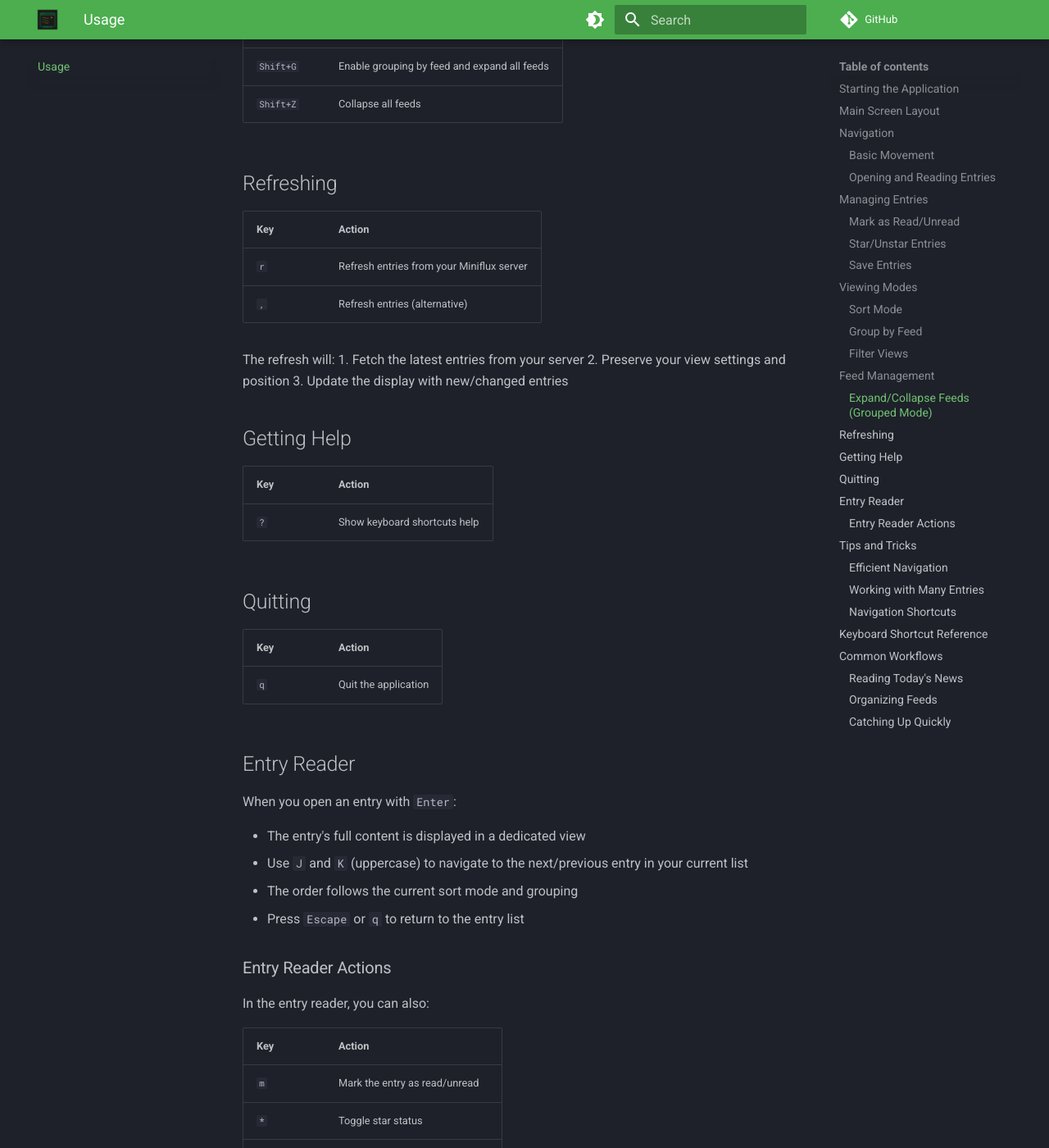
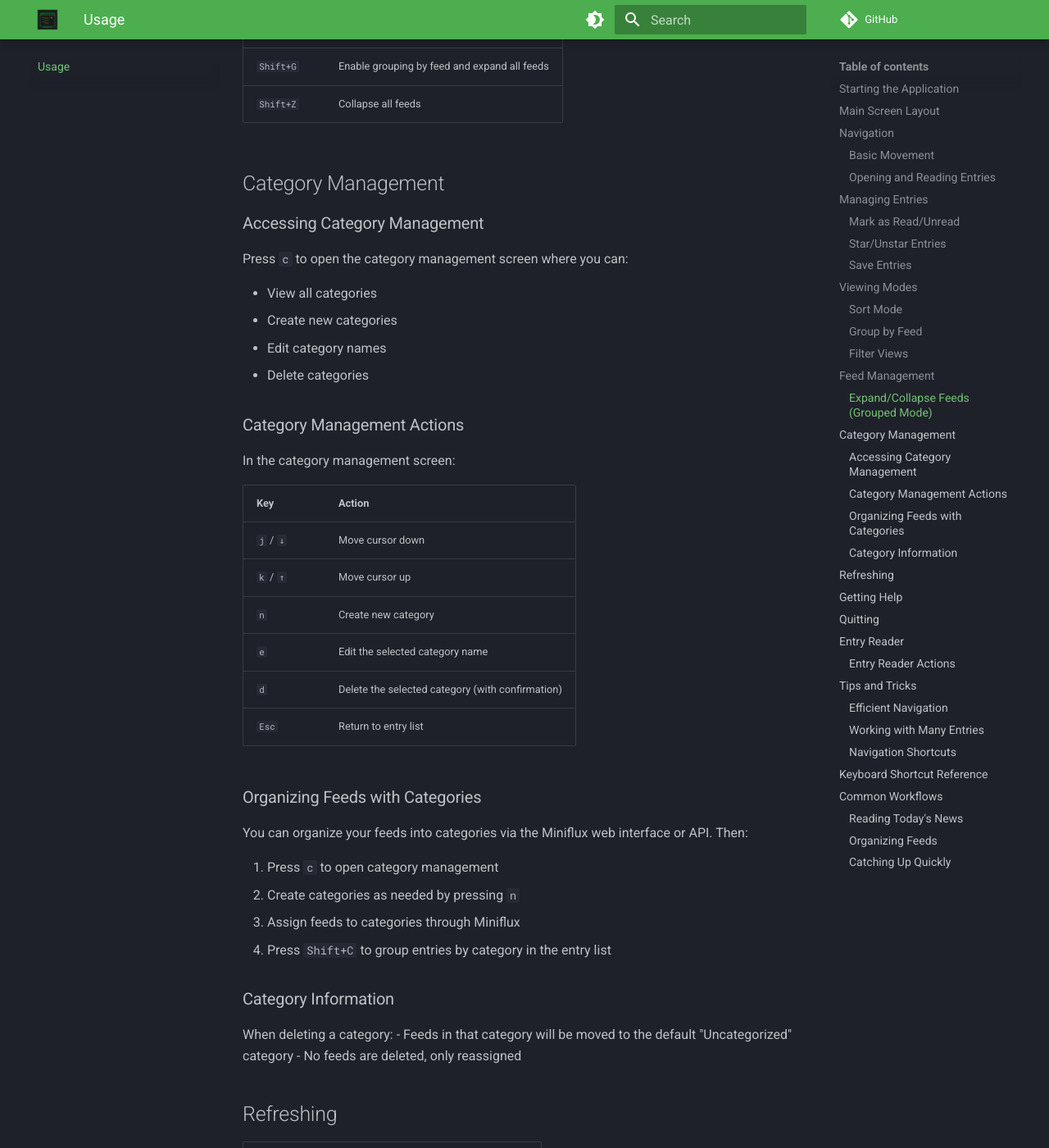
Before and after one commit to reuteras/miniflux-tui-py, an MkDocs documentation site: the page built from docs/usage.md, in a window 1280 px wide and 1400 px high, scrolled down 3286 px. Shown: the whole window at 82% size. Built offline with MkDocs 1.6.1 and Material for MkDocs 9.7.7, drawn with Linux system fonts in a browser that asks for light colours; comment, search, counter and statistics services are not loaded.

Commit message:
docs: Add comprehensive Category Management documentation and keyboard shortcuts
## Changes

### Keyboard Shortcuts
- Added 'c' key binding to access category management screen from entry list
- Implemented `action_manage_categories()` in EntryListScreen to open category management

### Documentation Updates
- **help.py**: Added Category Management View section with all keyboard shortcuts (n, e, d, Esc)
- **docs/usage.md**: Added comprehensive Category Management section with:
  - How to access category management (press 'c')
  - Category management keyboard shortcuts
  - Workflow for organizing feeds with categories
  - Category deletion behavior (feeds moved to Uncategorized)
- **docs/api/screens.md**: Added CategoryManagementScreen API documentation with:
  - Feature overview (listing, create, edit, delete)
  - Action method table with keyboard bindings
  - Category operations description
  - Updated Navigation Flow diagram to include CategoryManagementScreen
  - Added CategoryListItem to Widget Classes section

### Bug Fixes
- Fixed `sanitize_error_message()` function calls in category_management.py:
  - Changed from `sanitize_error_message(str(e))` to `sanitize_error_message(e, "operation")`
  - Ensures proper exception handling and user-friendly error messages
- Added PLR0915 noqa comment to help.py compose() method for legitimate complexity

## Testing
- ✅ All 723 tests passing
- ✅ Ruff formatting and linting passing
- ✅ Pyright type checking passing (0 errors)
- ✅ Pre-commit hooks passing

## Related Issues
- Addresses Phase 2 pre-release review recommendations for keyboard shortcuts and documentation

🤖 Generated with [Claude Code](https://claude.com/claude-code)

Co-Authored-By: Claude <noreply@anthropic.com>

```diff
--- a/docs/api/screens.md
+++ b/docs/api/screens.md
@@ -67,6 +67,43 @@ Shows keyboard shortcuts and help information.
     options:
       docstring_style: google
 
+## CategoryManagementScreen
+
+Screen for managing categories (create, edit, delete, view).
+
+::: miniflux_tui.ui.screens.category_management.CategoryManagementScreen
+    options:
+      docstring_style: google
+
+### Features
+
+- **Category listing**: Shows all available categories
+- **Create categories**: Add new categories with custom names
+- **Edit categories**: Modify existing category names
+- **Delete categories**: Remove categories (feeds are reassigned to Uncategorized)
+- **Navigation**: Vim-style cursor movement (j/k)
+
+### Actions
+
+| Method | Binding | Description |
+|--------|---------|-------------|
+| `action_cursor_down` | `j` | Move cursor down |
+| `action_cursor_up` | `k` | Move cursor up |
+| `action_create_category` | `n` | Create new category |
+| `action_edit_category` | `e` | Edit selected category |
+| `action_delete_category` | `d` | Delete selected category |
+| `action_back` | `Esc` | Return to entry list |
+
+### Category Operations
+
+All category operations use the Miniflux API:
+
+- **Creating**: Adds a new category with validation (names cannot be empty)
+- **Editing**: Updates the name of an existing category
+- **Deleting**: Removes a category and reassigns its feeds to Uncategorized
+
+All operations provide user feedback via notifications and handle errors gracefully.
+
 ## MinifluxTUI (Main App)
 
 The main application container.
@@ -87,10 +124,15 @@ MinifluxTUI (App)
 ├─ EntryListScreen (main view)
 │  ├─ navigate with j/k
 │  ├─ press Enter → EntryReaderScreen
+│  ├─ press c → CategoryManagementScreen
 │  ├─ press ? → HelpScreen
 │  └─ press q → exit
 ├─ EntryReaderScreen (detail view)
 │  ├─ navigate with J/K
+│  └─ press Escape → back to EntryListScreen
+├─ CategoryManagementScreen (category management view)
+│  ├─ navigate with j/k
+│  ├─ press n to create, e to edit, d to delete
 │  └─ press Escape → back to EntryListScreen
 └─ HelpScreen (help view)
   └─ press any key → back to previous screen
@@ -106,7 +148,15 @@ Custom ListItem for displaying an entry in the list.
 
 Custom ListItem for displaying a feed group header.
 
-Both use CSS-based hiding for collapsed feeds (via the "collapsed" class).
+### CategoryHeaderItem
+
+Custom ListItem for displaying a category group header.
+
+### CategoryListItem
+
+Custom ListItem for displaying a category in the category management screen.
+
+The list items use CSS-based hiding for collapsed feeds (via the "collapsed" class) in grouped mode.
 
 ## Styling
 
--- a/docs/usage.md
+++ b/docs/usage.md
@@ -111,6 +111,45 @@ When in grouped mode (`g` to toggle):
 | `Shift+G` | Enable grouping by feed and expand all feeds |
 | `Shift+Z` | Collapse all feeds |
 
+## Category Management
+
+### Accessing Category Management
+
+Press `c` to open the category management screen where you can:
+
+- View all categories
+- Create new categories
+- Edit category names
+- Delete categories
+
+### Category Management Actions
+
+In the category management screen:
+
+| Key | Action |
+|-----|--------|
+| `j` / `↓` | Move cursor down |
+| `k` / `↑` | Move cursor up |
+| `n` | Create new category |
+| `e` | Edit the selected category name |
+| `d` | Delete the selected category (with confirmation) |
+| `Esc` | Return to entry list |
+
+### Organizing Feeds with Categories
+
+You can organize your feeds into categories via the Miniflux web interface or API. Then:
+
+1. Press `c` to open category management
+2. Create categories as needed by pressing `n`
+3. Assign feeds to categories through Miniflux
+4. Press `Shift+C` to group entries by category in the entry list
+
+### Category Information
+
+When deleting a category:
+- Feeds in that category will be moved to the default "Uncategorized" category
+- No feeds are deleted, only reassigned
+
 ## Refreshing
 
 | Key | Action |
```
Also changed, not shown: 3 other files.
